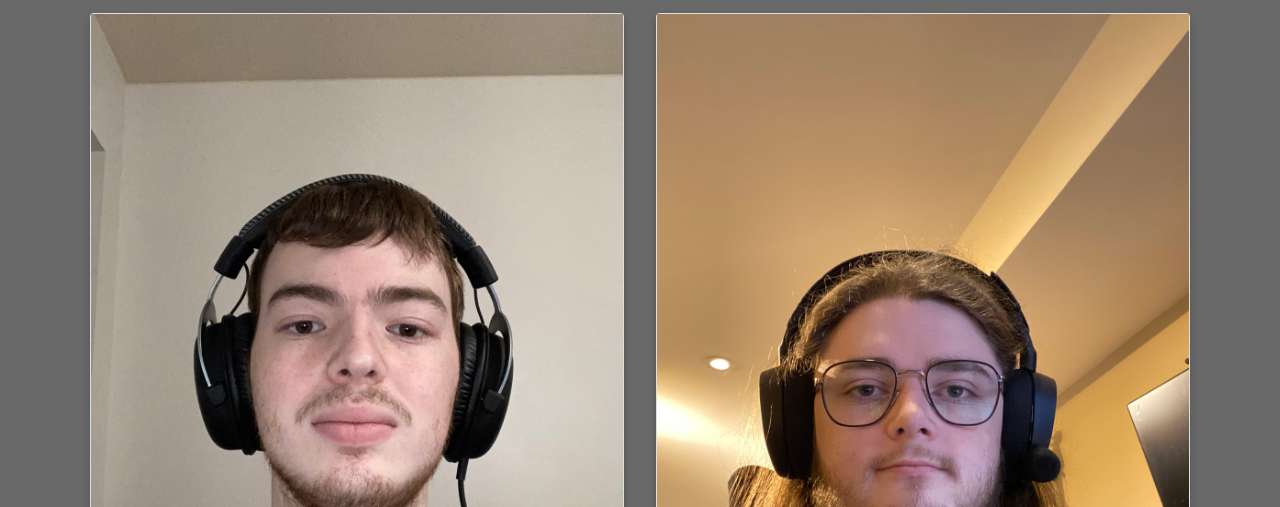
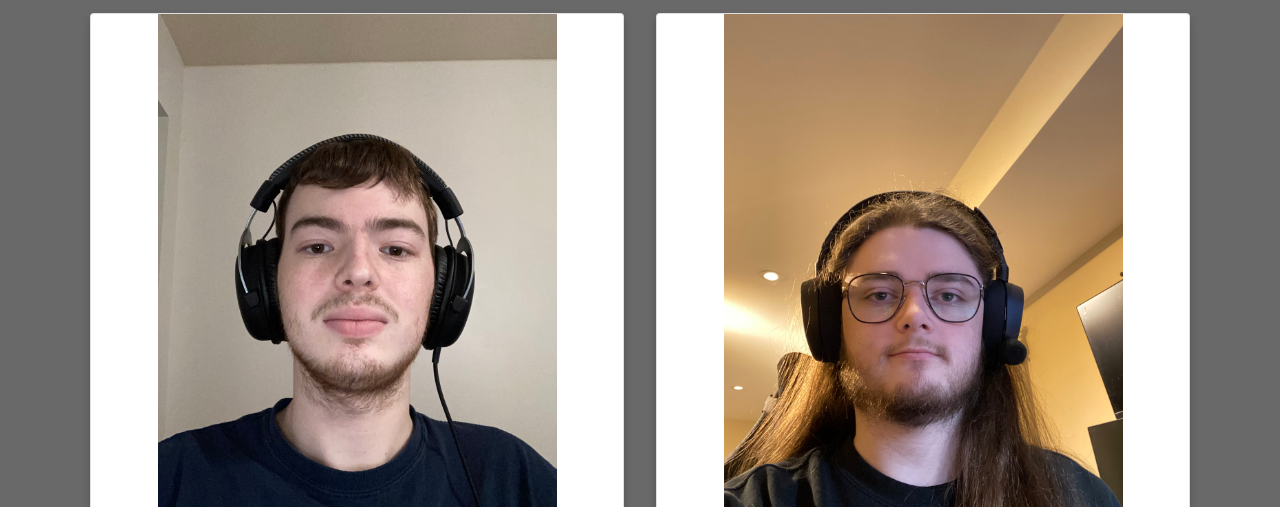
Before and after one commit to MJGalbraith31/WEBD6201Sec005Group5_Lab01-main, a website: page about.html in a window 1280 px wide. Shown: the part 293-800 px from the top of the page. Drawn offline with nearby package versions, Linux system fonts and the light colour scheme.

Commit message:
Final modifications

```diff
--- a/Content/app.css
+++ b/Content/app.css
@@ -72,6 +72,13 @@ body {
     background-color: #555;
   }
 
+  .headShot {
+    display: block;
+    width: 75%;
+    margin-left: auto;
+    margin-right: auto;
+  }
+
   @media screen and (max-width: 650px) {
     .column {
       width: 100%;
--- a/Scripts/app.js
+++ b/Scripts/app.js
@@ -1,7 +1,7 @@
 /*
     Authors: MJ Galbraith (100755993), Matthew Austin (100660651)
     File: app.js
-    Date: 2022/02/09
+    Date: 2022/02/11
     Description:
         This is the javascript file for the website
 
@@ -48,7 +48,7 @@ let core;
       <div class="row">
         <div class="column">
           <div class="card">
-            <img src="./Images/MJsLabPicture.jpg" alt="MJ" style="width:100%"/>
+            <img src="./Images/MJsLabPicture.jpg" alt="MJ" class="headShot"/>
             <div class="container">
               <h2>MJ Galbraith</h2>
               <p class="title">Computer Programmer</p>
@@ -60,7 +60,7 @@ let core;
 
         <div class="column">
           <div class="card">
-            <img src="./Images/mattsLabPicture.jpg" alt="Matthew" style="width:100%"/>
+            <img src="./Images/mattsLabPicture.jpg" alt="Matthew" class="headShot"/>
             <div class="container">
               <h2>Matthew Austin</h2>
               <p class="title">Computer Programmer</p>
@@ -101,7 +101,7 @@ let core;
 
         <div class="card" style="background-color:grey" style="Width:40%">
             <h3>ASP.NET Core Web App with Model-View-Controller</h3>
-            <img src="./Images/NETD3202_DotNetIdentityFramework.png" alt="DotNet Identity Framework" style = Width:40%/>
+            <img src="./Images/NETD3202_DotNetIdentityFramework.png" alt="DotNet Identity Framework" style = "Width:40%"/>
             <p>Another assignment from NETD 3202, this program uses MVC and the Identity Framework to build a web application with login capabilities.</p>
         </div>
         `;
```
